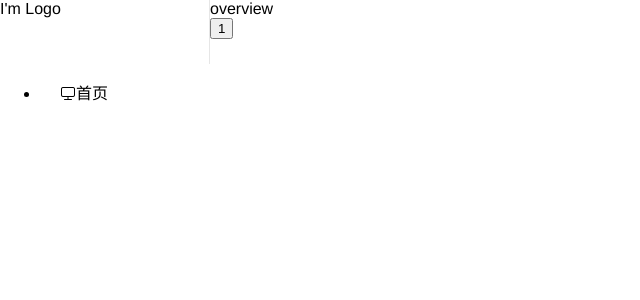
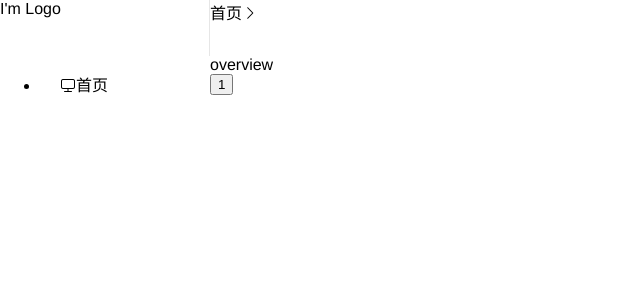
Before and after one commit to OoOo-Billy/vue-admin-by-vite, a Vue app: page /overview in a window 1280 px wide. Shown: the top 300 px of the page, without its empty margins (0-640 px from the left). Built offline with nearby package versions, Linux system fonts and the light colour scheme.

Commit message:
添加主体区域的head

```diff
--- /dev/null
+++ b/src/layout/components/navBar/Breadcrumb.vue
@@ -0,0 +1,43 @@
+<template>
+  <el-breadcrumb separator-class="el-icon-arrow-right">
+    <template v-for="item in list">
+      <el-breadcrumb-item :to="{ path: item.path }">
+        {{ item.meta.title }}
+      </el-breadcrumb-item>
+    </template>
+  </el-breadcrumb>
+</template>
+
+<script setup lang="ts">
+import { ref, watchEffect } from 'vue';
+import type { Ref } from 'vue';
+import { useRoute, useRouter } from 'vue-router';
+import type { RouteLocationMatched } from 'vue-router';
+
+const list: Ref<RouteLocationMatched[]> = ref([]);
+const route = useRoute();
+
+const isHome = (route: RouteLocationMatched): boolean | void => {
+  const name = route.name as string;
+  return name?.trim().toLocaleLowerCase() === 'overview'.toLocaleLowerCase();
+};
+
+watchEffect(
+  () => {
+    let matched = route.matched.filter(item => item?.meta?.title);
+    const first = matched[0];
+    if (!isHome(first)) {
+      matched = [
+        {
+          path: '/',
+          meta: { title: '首页' },
+        } as unknown as RouteLocationMatched,
+      ].concat(matched);
+    }
+    list.value = matched;
+  },
+  { flush: 'post' }
+);
+</script>
+
+<style lang="scss" scoped></style>
--- /dev/null
+++ b/src/layout/components/navBar/Hamburger.vue
@@ -0,0 +1,7 @@
+<template>
+  <div></div>
+</template>
+
+<script setup lang="ts"></script>
+
+<style lang="scss" scoped></style>
--- /dev/null
+++ b/src/layout/components/navBar/index.vue
@@ -0,0 +1,23 @@
+<template>
+  <div class="navbar-wrapper">
+    <!-- 折叠 -->
+    <Hamburger />
+
+    <!-- 面包屑 -->
+    <Breadcrumb />
+
+    <!-- 右侧按钮 -->
+    <div></div>
+  </div>
+</template>
+
+<script setup lang="ts">
+import Hamburger from './Hamburger.vue';
+import Breadcrumb from './Breadcrumb.vue';
+</script>
+
+<style lang="scss" scoped>
+.navbar-wrapper {
+  display: flex;
+}
+</style>
--- a/src/layout/components/sidebar/Logo.vue
+++ b/src/layout/components/sidebar/Logo.vue
@@ -6,7 +6,6 @@
 
 <style lang="scss" scoped>
 .side-bar-logo {
-  height: 64px;
   border-right: solid 1px #e6e6e6;
 }
 </style>
--- a/src/layout/index.vue
+++ b/src/layout/index.vue
@@ -3,6 +3,12 @@
   <SideBar />
   <!-- MainBody -->
   <div class="main-container">
+    <div class="header">
+      <!-- 顶部导航 -->
+      <NavBar />
+      <!-- Tags -->
+      <div></div>
+    </div>
     <router-view />
   </div>
   <!-- Other -->
@@ -11,4 +17,5 @@
 
 <script setup lang="ts">
 import SideBar from './components/sidebar/index.vue';
+import NavBar from './components/navBar/index.vue';
 </script>
--- a/src/plugins/element-plus/index.ts
+++ b/src/plugins/element-plus/index.ts
@@ -1,5 +1,7 @@
 import type { App, Component } from 'vue';
 import {
+  ElBreadcrumb,
+  ElBreadcrumbItem,
   ElButton,
   ElMenu,
   ElMenuItem,
@@ -13,6 +15,8 @@ type onDemandComponent = SFCWithInstall<Component & { name: string }>;
 
 // 按需加载的组件
 const components: onDemandComponent[] = [
+  ElBreadcrumb,
+  ElBreadcrumbItem,
   ElButton,
   ElMenu,
   ElMenuItem,
--- a/src/styles/sidebar.scss
+++ b/src/styles/sidebar.scss
@@ -5,10 +5,17 @@
   bottom: 0;
   transition: width $duration;
   width: $sideBarWidth;
+  .side-bar-logo {
+    height: $headerHeight;
+  }
   .el-menu {
     height: 100%;
   }
 }
+
 .main-container {
   margin-left: $sideBarWidth;
+  .navbar-wrapper {
+    height: $headerHeight;
+  }
 }
--- a/src/styles/var.scss
+++ b/src/styles/var.scss
@@ -7,3 +7,7 @@ $--color-primary: teal; // element plus 默认主题颜色
 $sideBarWidth: 210px;
 // 收缩动画时间
 $duration: 0.28s;
+
+/* 顶部及logo
+-------------------- */
+$headerHeight: 56px;
```
